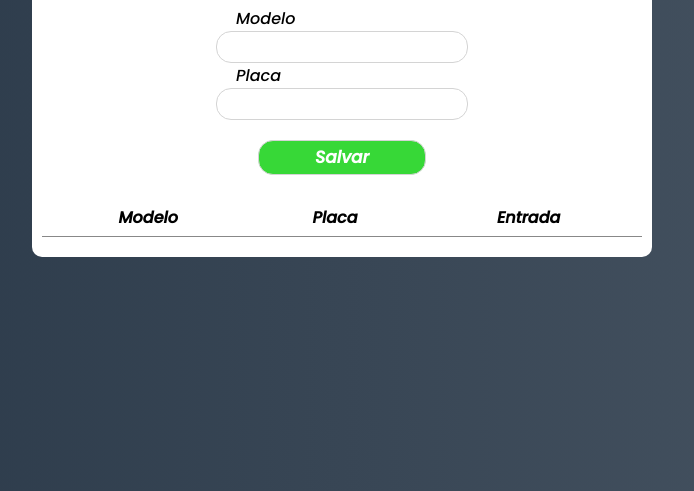
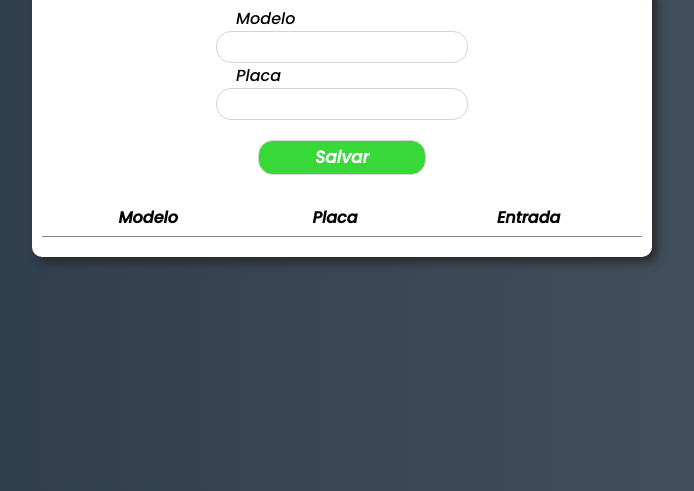
Before and after one commit to marcelooliveiramendes/Estacionamento, a plain HTML site: page index.html in a window 1280 px wide. Shown: the part 309-800 px from the top of the page, without its empty margins (298-992 px from the left). Drawn offline with Linux system fonts and the light colour scheme.

Commit message:
Melhorando CSS

```diff
--- a/style.css
+++ b/style.css
@@ -36,6 +36,7 @@ h1{
     justify-content: center;
     padding: 20px 10px;
     border-radius: 10px;
+    box-shadow: 5px 5px 10px #292929;
 }
 
 .forms{
```
